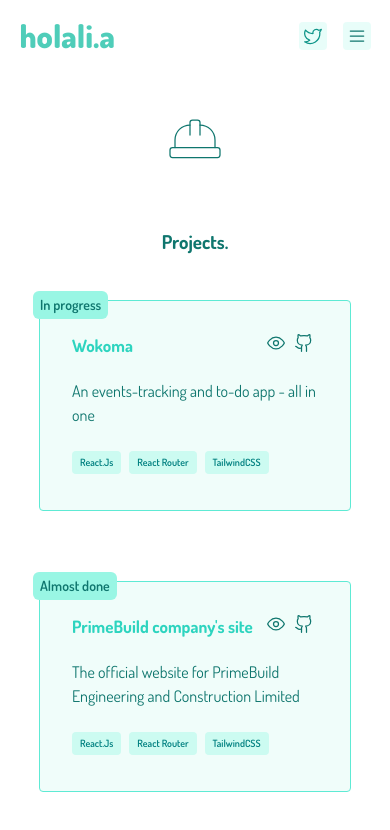
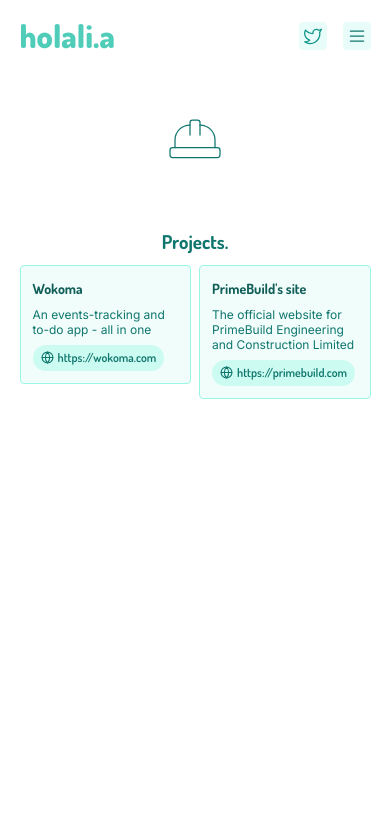
Before and after one commit to holaliamewu/portfolio-react, a React (Vite) app: page /projects in a window 390 px wide. Shown: the top 830 px of the page. Built offline with nearby package versions, Linux system fonts and the light colour scheme; a web font is replaced by a local one.

Commit message:
fix: few ui changes and fixes

```diff
--- a/src/components/Footer.jsx
+++ b/src/components/Footer.jsx
@@ -7,13 +7,13 @@
 console.log(year)
 
     return(
-        <footer className="flex md:w-[100%] xs:w-[90vw] xs:text-center md:justify-between items-center  mt-12 mx-auto py-4 border-t ">
+        <footer className="flex md:w-[100%] xs:w-[90vw] xs:text-center md:justify-between items-center mt-16 mx-auto py-4 border-t ">
            <span className=" left-[25vw] flex items-center xs:hidden md:flex text-[13px] gap-1 ml-3">
                    <Heart fill="red" color="red" size={14}  /> {year}
                </span>
             <p
             className="  font-[400]  text-[13px] mx-auto text-center  w-fit md:w-[50%] "
-            >By myself, using <a href="https://fonts.google.com/specimen/Dosis" target="_blank" className="font-[400]" >Dosis</a>
+            >By myself, using <a href="https://fonts.google.com/specimen/Dosis" target="_blank" className="font-[400]" >Dosis</a> and
                 <a href="https://lucide.dev/icons/" target="_blank" > Lucide Icons</a>.
             </p>
         </footer>
--- a/src/components/Navbar.jsx
+++ b/src/components/Navbar.jsx
@@ -15,11 +15,11 @@
     style={
       ({ isActive }) => {
       return {
-        backgroundColor: isActive ? '#99f6e4' : 'rgba(204,251,241,0.46)',
-        fontWeight: isActive ? '500' : '400',
+        backgroundColor: isActive ? '#D9FCF5' : 'rgba(204,251,241,0.46)',
+        border: isActive ? '1px solid' : '0'
       }}
         }
-    className='px-[6px] xs:hidden md:block py-[2px] rounded
+    className='px-[6px] xs:hidden md:block py-[2px] rounded font-[500]
     text-teal-600 '
     key={ link.key}
     to={link.link}
--- a/src/components/Projects.jsx
+++ b/src/components/Projects.jsx
@@ -1,43 +1,20 @@
 import React, { useState } from 'react';
 import projects from '../resources/projectsData';
-import { Eye, Github } from 'lucide-react';
+import { Eye, Github, Globe } from 'lucide-react';
 
 export default function Projects({pureColors}) {
 
     console.log(projects)
     return (
         projects.map(project => (
-
-            <span
-            className="group flex md:flex-row relative flex-col justify-center border-[1px] border-teal-300 gap-[20px] my-[35px] p-8  rounded  md:w-[90%] w-[80vw] h-fit  mx-auto bg-teal-50" >
-            <span className=' max-w-[100px] py-1 bg-teal-200 font-semibold text-sm px-[7px] absolute top-[-10px] left-[-7px] rounded-md  '
-            id='img--container'>{project.status}</span>
-
-
-                <div className = '' >
-                    <span className='flex justify-between '>
-                        <h1 className='text-[17px] text-teal-400 font-[700]' >{project.title} </h1>
-                        <span className='group-hover:visible md:invisible'>
-                            <a
-                            href={project.siteLink}
-                            target='_blank'
-                            className='cursor-pointer inline-block px-1'>
-                                <Eye strokeWidth={1.5} size={20} />
-                            </a>
-                            <a
-                            href={project.githubLink}
-                            target='_blank'
-                            className='cursor-pointer inline-block px-1'>
-                                <Github strokeWidth={1.5} size={20} />
-                            </a>
-                        </span>
+                <div className = 'xs:w-[100%] border border-teal-200 bg-teal-50 md:w-[90%] mx-auto rounded mr-1 min-w-[120px] h-fit flex flex-col p-3' >
+                    <h1 className='text-[14px] text-teal-800 font-bold my-0  ' >{project.title} </h1>
+                    <p className='text-[12px] font-["Inter"] font-[400] leading-tight my-2 ' >{project.description}</p>
+                    <span className='flex gap-1 text-[12px] font-semibold bg-teal-100 px-2 py-1 rounded-full w-fit items-center' >
+                        <Globe size={13} strokeWidth={2} />
+                        <a className=' ' href='' >{project.siteLink}</a>
                     </span>
-                    <p className='text-[16px] font-[400] my-5' >{project.description}</p>
-                    <ul>
-                        {project.techStackUsed.map(stack => <li className='inline-block mr-2 text-[10px] px-2 my-1 py-1 text-[teal] bg-teal-100 rounded font-[600]' >{stack}</li>)}
-                    </ul>
                 </div>
-            </span>
         ))
         )
 }
--- a/src/pages/About.jsx
+++ b/src/pages/About.jsx
@@ -19,13 +19,13 @@
                 <h4
                 className='font-[700] text-[17px] xs:text-[19px] py-2 text-center md:text-left'
                   >Bits About Myself.</h4>
-                <p className='text-[15px] tracking-wider leading-[1.8] font-[400] text-justify hyphens-auto'
+                <p className='text-[15px] tracking-wider leading-[1.8] font-[400] text-justify hyphens-auto md:w-[90%]'
                 >Akwaaba! [ means Welcome in Twi ]. I'm Holali, a dev with a growing eye for aesthetics.
                 I recently graduated from <a className='font-[600] origin-left hover:underline'
                 href='https://scrimba.com/learn/frontend'
                 target='_blank'>Scrimba's Frontend Developer Course</a> and I'm ready to share all I've got.
                 I'm currently pursuing a degree in computer Science at the Ghana Communication Technology University.</p><br/>
-                <p className='text-[15px] tracking-wider font-[400] leading-[1.8] text-justify hyphens-auto'> I effortlessly love
+                <p className='text-[15px] tracking-wider font-[400] leading-[1.8] text-justify hyphens-auto md:w-[90%]'> I effortlessly love
                 to build optimized and interactive web applications with readable and
                 maintainable code. When I don't have my hands on the keyboard, I'm definitely reading, watching soccer or the
                 <a href="https://www.youtube.com/@sidemenreacts" className="underline " target="_blank" > Sidemen </a> [ or the
--- a/src/pages/Blog.jsx
+++ b/src/pages/Blog.jsx
@@ -8,7 +8,7 @@
           <h4 className="mb-8 flex items-center gap-1" ><Lollipop size={20} />Bienvenue to where i share my voice.</h4>
           <span className="flex flex-col justify-between md:w-[70%] text-[15px] xs:w-[90%] border-b p-1 xs:mx-auto md:mx-0 " >
           <NavLink to='/blog/coding-is-not-hard/' className="hover:underline text-2xl font-bold " > ~ Coding is not Hard: They lied and here's why.</NavLink>
-          <h6 className="font-[500] text-[13.5px] underline ">2 April, 2024.</h6>
+          <h6 className="font-[500] text-[13.5px] underline ">5 April, 2024.</h6>
           <h4 className="text-sm my-3" > I’m sure you’ve heard the cliché before: 'Coding is hard.' Almost every senior developer
           I know says this at least once when giving advice to a newbie on breaking into tech and
           landing their first job. While there's a grain of truth in this cliché...</h4>
--- a/src/pages/BlogOne.jsx
+++ b/src/pages/BlogOne.jsx
@@ -5,7 +5,7 @@
     return(
       <div className='' >
         <h1 className=" text-3xl font-bold mt-8 mb-1" >CODING IS NOT HARD – THEY LIED AND THIS IS WHY.</h1>
-        <h4 className='flex items-center text-[14px] gap-1 mb-8' > <CalendarDays size={18} /> 1 April, 2024.</h4>
+        <h4 className='flex items-center text-[14px] gap-1 mb-8' > <CalendarDays size={18} /> 5 April, 2024.</h4>
           <h3 className='p-3 border rounded-lg font-[600] mt-4 mb-12' >TL;DR: A good foundation in Coding is real game-changer if you want to easy and fun. </h3>
         <p className='text-justify text-[18px]' >
         I’m sure you’ve heard the cliché before: 'Coding is hard.' Almost every senior developer
--- a/src/pages/ProjectContainer.jsx
+++ b/src/pages/ProjectContainer.jsx
@@ -4,14 +4,21 @@
 
 export default function ProjectContainer () {
     return(
-        <div className="w-[90%] mx-auto grid " >
+        <div className="w-[100%] mx-auto   " >
             <span className="flex justify-center mt-[50px] mb-[50px] " >
                 <HardHat size={60} strokeWidth={0.5} />
             </span>
             <h4
                 className='font-[700] text-[17px] xs:text-[19px] py-2 text-center md:text-left'
                   >Projects.</h4>
-            <Projects />
+                  <span className="" >
+                    <span className="" ></span>
+                    <span className="" ></span>
+                    <span className="" ></span>
+                  </span>
+                  <span className="grid xs:grid-cols-2 md:grid-cols-3 gap-2 " >
+                    <Projects />
+                </span>
         </div>
         )
 }
--- /dev/null
+++ b/src/resources/blogData.jsx
@@ -0,0 +1,13 @@
+
+export const blog = [
+    {
+        'title' : "Coding is not Hard: They lied and here's why.",
+        'releaseDate' : '5 April, 2024',
+        'link' : '/coding-is-not-hard/'
+    },
+    {
+        'title' : "Demystifying React Context APIs.",
+        'releaseDate' : 'in a bit',
+        'link' : ''
+    }
+]
--- a/src/resources/projectsData.jsx
+++ b/src/resources/projectsData.jsx
@@ -6,21 +6,18 @@
         title: 'Wokoma',
         id: 1,
         description: 'An events-tracking and to-do app - all in one',
-        techStackUsed: ['React.Js','React Router', 'TailwindCSS'],
         status: 'In progress',
-        siteLink: "",
-        githubLink: "https://github.com/holaliamewu/wokoma"
+        siteLink: "https://wokoma.com",
+        githubLink: null
     },
     {
-        title: "PrimeBuild company's site",
+        title: "PrimeBuild's site",
         id: 2,
         description: 'The official website for PrimeBuild Engineering and Construction Limited',
-        techStackUsed: ['React.Js','React Router', 'TailwindCSS'],
         status: 'Almost done',
-        siteLink: "",
-        githubLink: "https://github.com/holaliamewu/wokoma"
+        siteLink: "https://primebuild.com",
+        githubLink: null
     }
 ]
 
-
 export default projects;
```
Also changed, not shown: src/pages/Home.jsx (+11 -8 lines).
